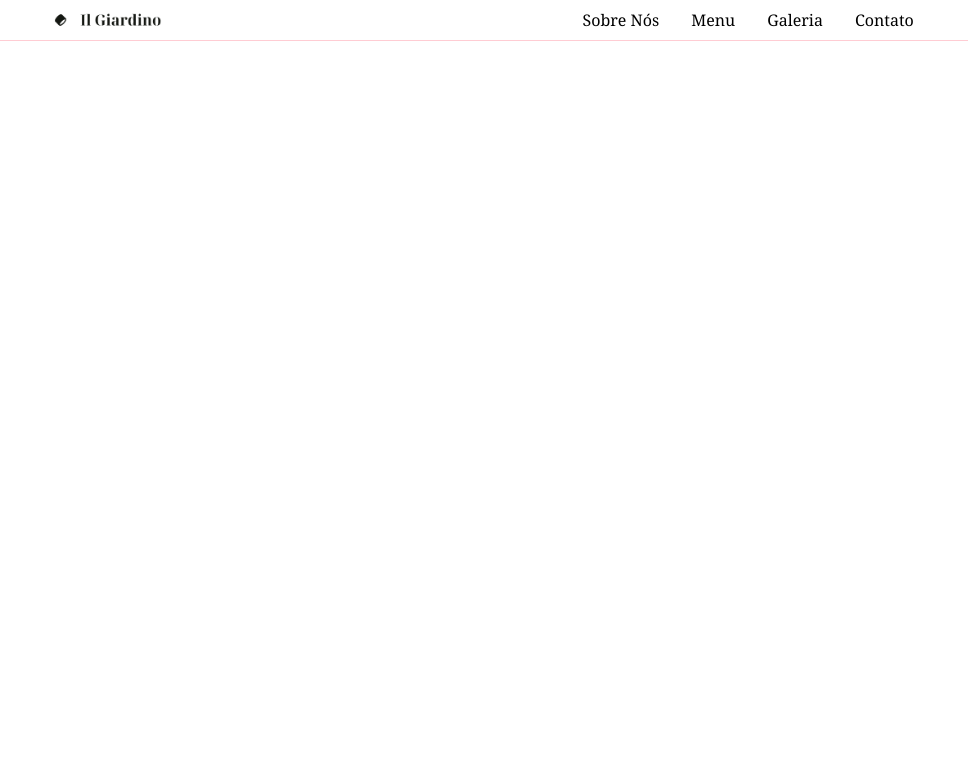
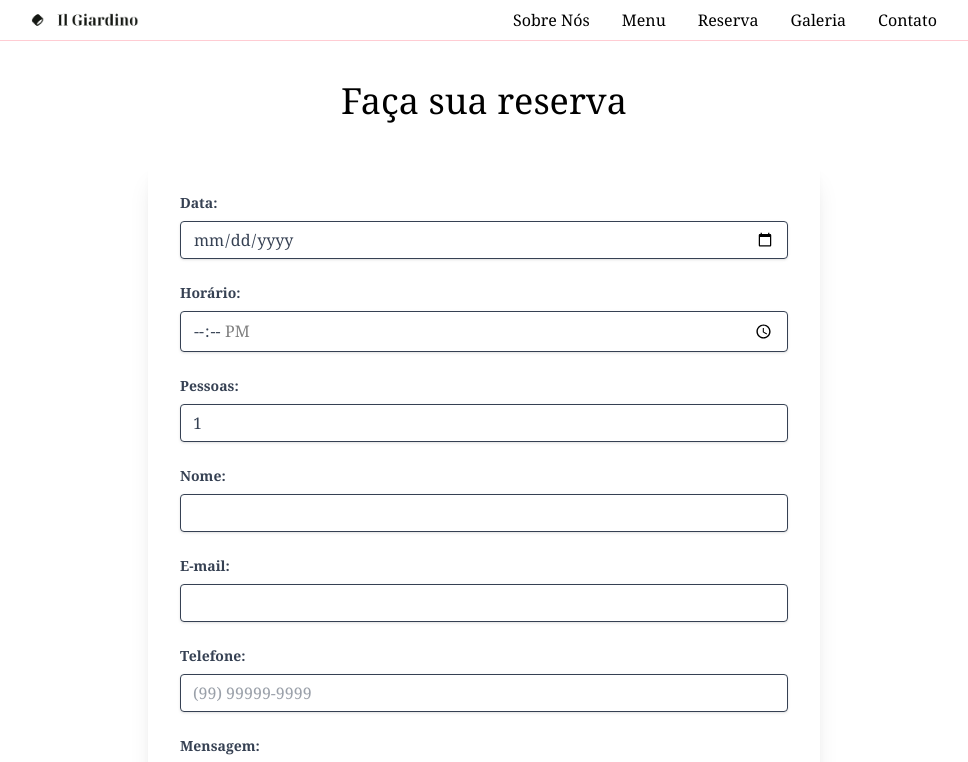
Before and after one commit to MatheusFP18/II-Gardiano, a React (Vite) app: page /reserva in a window 1280 px wide. Shown: the top 762 px of the page, without its empty margins (156-1124 px from the left). Built offline with nearby package versions, Linux system fonts and the light colour scheme.

Commit message:
Add a new Reservation feature

```diff
--- a/src/App.tsx
+++ b/src/App.tsx
@@ -8,6 +8,7 @@ import Menu from './pages/Menu.tsx';
 import AboutUs from './pages/About.tsx';
 import Gallery from './pages/Gallery.tsx';
 import Contact from './components/Contact.tsx';
+import Reservation from './pages/Reservation.tsx';
 
 function App() {
   return (
@@ -18,6 +19,7 @@ function App() {
         <Route path="/" element={<Home />} />
         <Route path="/sobre" element={<AboutUs />} />
         <Route path="/menu" element={<Menu />} />
+        <Route path="/reserva" element={<Reservation />} />
         <Route path="/galeria" element={<Gallery />} />
         <Route path="/contato" element={<Contact />} />
 
--- a/src/components/NavBar.tsx
+++ b/src/components/NavBar.tsx
@@ -22,6 +22,7 @@ const NavBar = () => {
           <ul className="flex gap-x-8">
             <li className="cursor-pointer hover:text-lime-400"><Link to="/sobre">Sobre Nós</Link></li>
             <li className="cursor-pointer hover:text-lime-400"><Link to="/menu">Menu</Link></li>
+            <li className="cursor-pointer hover:text-lime-400"><Link to="/reserva">Reserva</Link></li>
             <li className="cursor-pointer hover:text-lime-400"><Link to="/galeria">Galeria</Link></li>
             <li className="cursor-pointer hover:text-lime-400"><Link to="/contato">Contato</Link></li>
           </ul>
@@ -46,6 +47,12 @@ const NavBar = () => {
               >
                 <Link to="/menu">Menu</Link>
               </button>
+              <button
+                className="cursor-pointer hover:text-lime-400 border-b-2 border-b-lime-300"
+                onClick={() => setIsOpen(false)}
+              >
+                <Link to="/reserva">Reserva</Link>
+              </button>
               <button className="cursor-pointer hover:text-lime-400 border-b-2 border-b-lime-300" onClick={() => setIsOpen(false)}><Link to="/galeria">Galeria</Link></button>
               <button className="cursor-pointer hover:text-lime-400 border-b-2 border-b-lime-300" onClick={() => setIsOpen(false)}><Link to="/contato">Contato</Link></button>
             </ul>
--- /dev/null
+++ b/src/components/ReservationForm.tsx
@@ -0,0 +1,146 @@
+import { useState } from "react";
+
+const initialFormData = {
+  name: '',
+  email: '',
+  phone: '',
+  date: '',
+  time: '',
+  guests: 1,
+  message: '',
+};
+
+const initialErrors = {
+  email: '',
+  phone: '',
+  date: '',
+  time: '',
+};
+
+const emailRegex = /^[^\s@]+@[^\s@]+\.[^\s@]+$/;
+const phoneMaskRegex = /^(\d{0,2})(\d{0,5})(\d{0,4})$/;
+
+const ReservationForm = () => {
+  const [formData, setFormData] = useState(initialFormData);
+  const [errors, setErrors] = useState(initialErrors);
+
+  const today = new Date().toISOString().split('T')[0];
+
+  const handleChange = (e: React.ChangeEvent<HTMLInputElement | HTMLTextAreaElement>) => {
+    const { id, value } = e.target;
+    setFormData(prev => ({ ...prev, [id]: value }));
+  };
+
+  const handlePhoneChange = (e: React.ChangeEvent<HTMLInputElement>) => {
+    const formattedPhone = formatPhone(e.target.value);
+    setFormData(prev => ({ ...prev, phone: formattedPhone }));
+  };
+
+  const handleGuestsChange = (e: React.ChangeEvent<HTMLInputElement>) => {
+    setFormData(prev => ({ ...prev, guests: Number(e.target.value) }));
+  };
+
+  const validateEmail = (email: string) => {
+    return emailRegex.test(email);
+  };
+
+  const formatPhone = (value: string) => {
+    const cleaned = value.replaceAll(/\D/g, '');
+    const match = new RegExp(phoneMaskRegex).exec(cleaned);
+    if (!match) return cleaned;
+    let formatted = '';
+    if (match[1]) {
+      formatted += `(${match[1]}`;
+    }
+    if (match[2]) {
+      formatted += `) ${match[2]}`;
+    }
+    if (match[3]) {
+      formatted += `-${match[3]}`;
+    }
+    return formatted;
+  };
+
+  const handleSubmit = (e: React.FormEvent<HTMLFormElement>) => {
+    e.preventDefault();
+    const { email, phone, date, time } = formData;
+    const newErrors = { ...initialErrors };
+    let hasError = false;
+
+    if (!validateEmail(email)) {
+      newErrors.email = 'Por favor, insira um e-mail válido.';
+      hasError = true;
+    }
+    if (phone.replaceAll(/\D/g, '').length !== 11) {
+      newErrors.phone = 'O telefone deve ter 11 dígitos (DDD + número).';
+      hasError = true;
+    }
+
+    const selectedDate = new Date(date);
+    const todayDate = new Date();
+    todayDate.setHours(0, 0, 0, 0);
+    if (selectedDate < todayDate) {
+      newErrors.date = 'A data da reserva não pode ser no passado.';
+      hasError = true;
+    }
+
+    if (time < "18:00" || time > "22:00") {
+      newErrors.time = 'O horário de reserva deve ser entre 18:00 e 22:00.';
+      hasError = true;
+    }
+
+    setErrors(newErrors);
+
+    if (!hasError) {
+      console.log("Dados da reserva: ", formData);
+      alert("Reserva confirmada!");
+      setFormData(initialFormData);
+    }
+  };
+
+  return (
+    <div className="container mx-auto font-serif max-w-2xl">
+        <h1 className="text-center text-3xl sm:text-4xl mt-10 mb-10">Faça sua reserva</h1>
+
+        <form onSubmit={handleSubmit} className="bg-white shadow-xl space-y-6 rounded-md p-8">
+            <div>
+                <label htmlFor="date" className="block text-gray-700 text-sm font-bold mb-2">Data:</label>
+                <input type="date" id="date" required value={formData.date} min={today} onChange={handleChange} className={`shadow appearance-none border rounded w-full py-2 px-3 text-gray-700 leading-tight focus:outline-none focus:ring-2 ${errors.date ? 'border-red-500 focus:ring-red-500' : 'focus:ring-lime-500'}`}/>
+                {errors.date && <p className="text-red-500 text-xs italic mt-1">{errors.date}</p>}
+            </div>
+            <div>
+                <label htmlFor="hour" className="block text-gray-700 text-sm font-bold mb-2">Horário:</label>
+                <input type="time" id="time" required value={formData.time} min="18:00" max="22:00" onChange={handleChange} className={`shadow appearance-none border rounded w-full py-2 px-3 text-gray-700 leading-tight focus:outline-none focus:ring-2 ${errors.time ? 'border-red-500 focus:ring-red-500' : 'focus:ring-lime-500'}`}/>
+                {errors.time && <p className="text-red-500 text-xs italic mt-1">{errors.time}</p>}
+            </div>
+            <div>
+                <label htmlFor="guests" className="block text-gray-700 text-sm font-bold mb-2">Pessoas:</label>
+                <input type="number" id="guests" min='1' required value={formData.guests} onChange={handleGuestsChange} className="shadow appearance-none border rounded w-full py-2 px-3 text-gray-700 leading-tight focus:outline-none focus:ring-2 focus:ring-lime-500"/>
+            </div>
+            <div>
+                <label htmlFor="name" className="block text-gray-700 text-sm font-bold mb-2">Nome:</label>
+                <input type="text" id="name" required value={formData.name} onChange={handleChange} className="shadow appearance-none border rounded w-full py-2 px-3 text-gray-700 leading-tight focus:outline-none focus:ring-2 focus:ring-lime-500"/>
+            </div>
+            <div>
+                <label htmlFor="email" className="block text-gray-700 text-sm font-bold mb-2">E-mail:</label>
+                <input type="email" id="email" required value={formData.email} onChange={handleChange} className={`shadow appearance-none border rounded w-full py-2 px-3 text-gray-700 leading-tight focus:outline-none focus:ring-2 ${errors.email ? 'border-red-500 focus:ring-red-500' : 'focus:ring-lime-500'}`}/>
+                {errors.email && <p className="text-red-500 text-xs italic mt-1">{errors.email}</p>}
+            </div>
+            <div>
+                <label htmlFor="contact" className="block text-gray-700 text-sm font-bold mb-2">Telefone:</label>
+                <input type="tel" id="phone" required value={formData.phone}
+                  onChange={handlePhoneChange}
+                  maxLength={15} placeholder="(99) 99999-9999" className={`shadow appearance-none border rounded w-full py-2 px-3 text-gray-700 leading-tight focus:outline-none focus:ring-2 ${errors.phone ? 'border-red-500 focus:ring-red-500' : 'focus:ring-lime-500'}`}/>
+                {errors.phone && <p className="text-red-500 text-xs italic mt-1">{errors.phone}</p>}
+            </div>
+            <div>
+                <label htmlFor="observe" className="block text-gray-700 text-sm font-bold mb-2">Mensagem:</label>
+                <textarea  id="message" rows={4} value={formData.message} onChange={handleChange} className="shadow appearance-none border rounded w-full py-2 px-3 text-gray-700 leading-tight focus:outline-none focus:ring-2 focus:ring-lime-500"/>
+            </div>
+            <button type="submit" className="bg-lime-500 text-gray-900 font-bold py-3 px-6 rounded-md hover:bg-lime-600 transition-colors text-lg font-serif w-full">Confirmar Reserva</button>
+        </form>
+    </div>
+  )
+}
+
+export default ReservationForm
--- /dev/null
+++ b/src/pages/Reservation.tsx
@@ -0,0 +1,12 @@
+import ReservationForm from "../components/ReservationForm"
+
+
+const Reservation = () => {
+  return (
+    <main>
+        <ReservationForm />
+    </main>
+  )
+}
+
+export default Reservation
```
